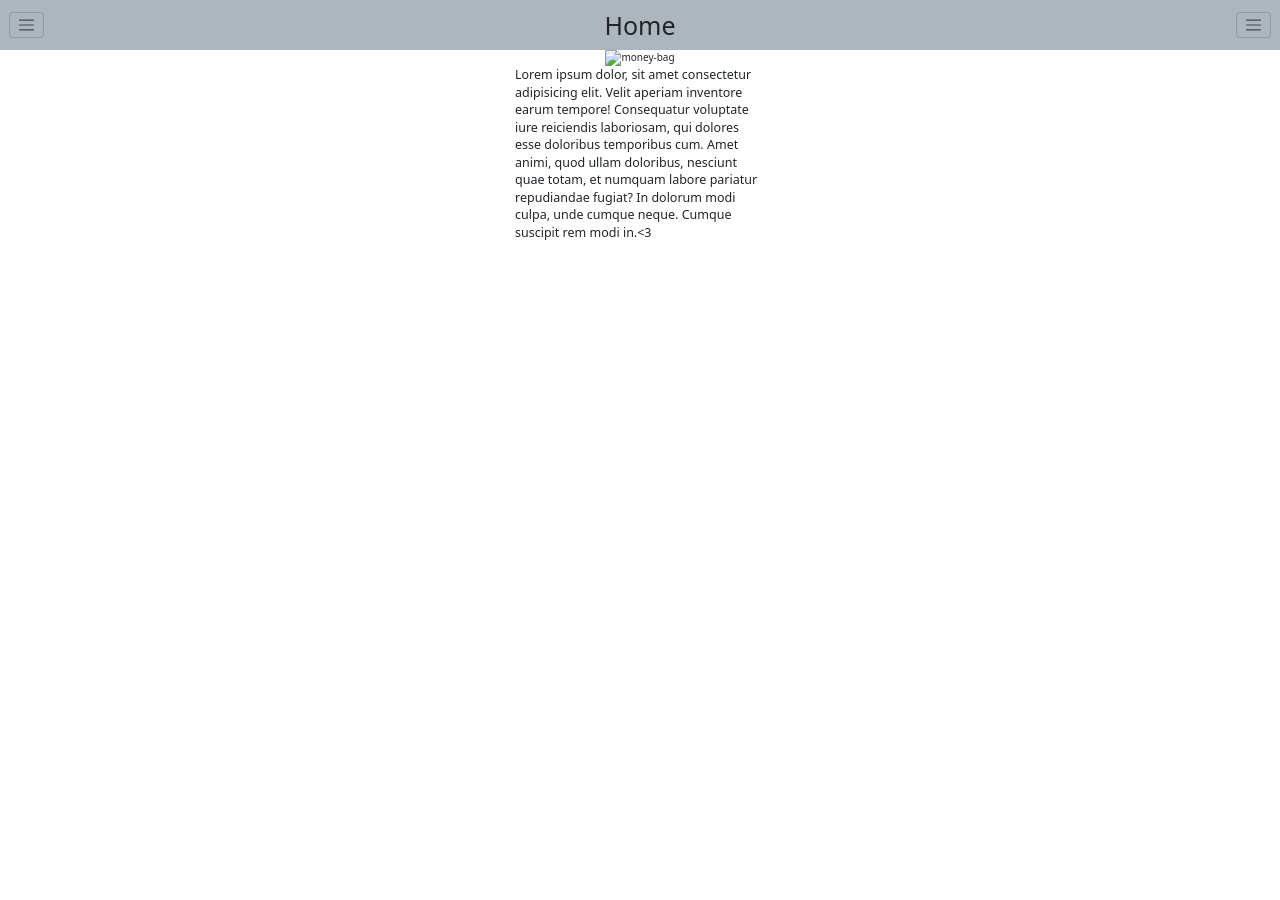
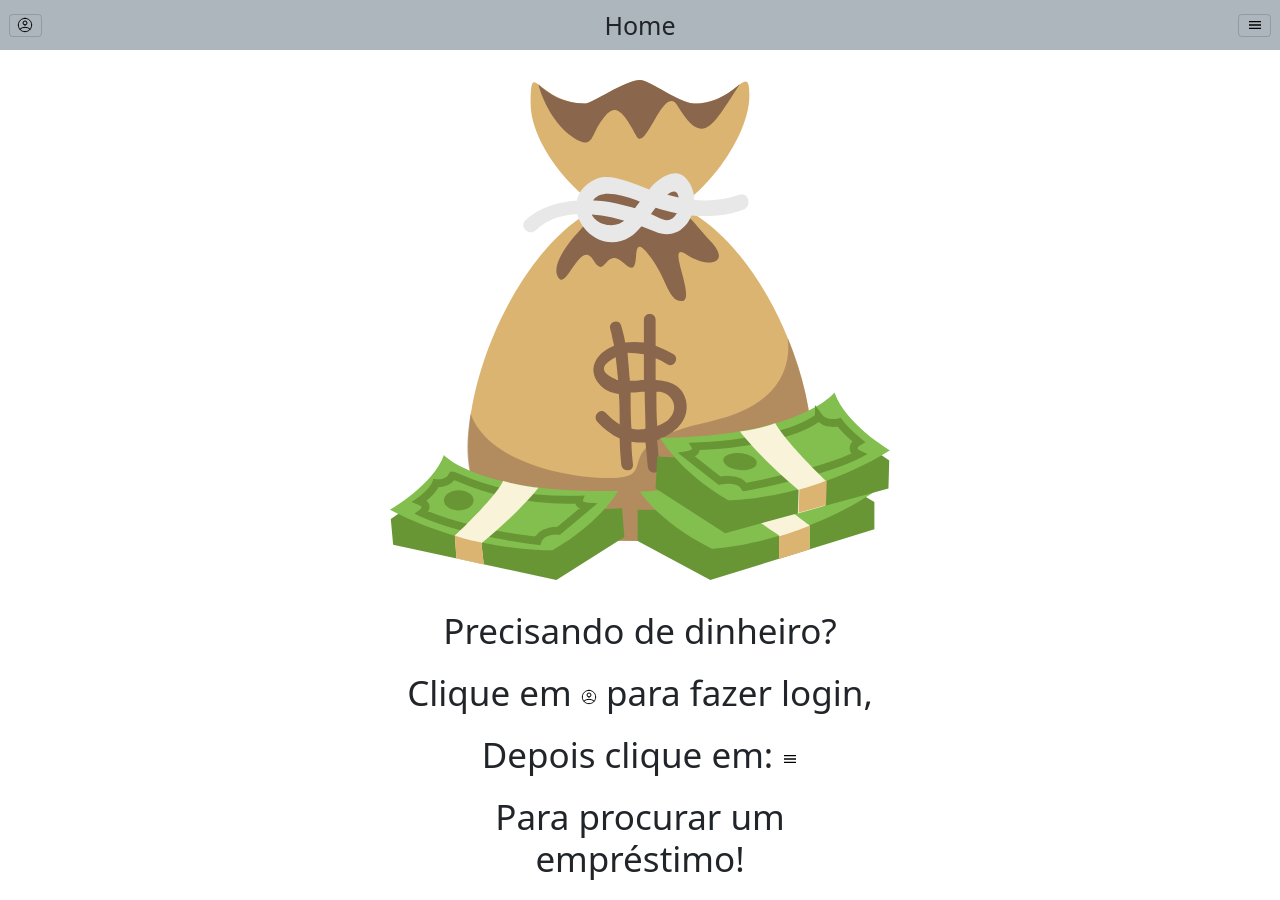
Before and after one commit to VictorManks/front_fintech_fiap, a plain HTML site: page index.html in a window 1280 px wide. Before the commit the page ends 800 px from the top, so only its background shows below. Drawn offline with nearby package versions, Linux system fonts and the light colour scheme.

Commit message:
finished body text,  money bag img and icons

```diff
--- a/assets/css/style.css
+++ b/assets/css/style.css
@@ -6,7 +6,10 @@ header {
     align-items: center;  */
 }
 
-
+.text_body {
+    width: 100%;
+    max-width: 500px;
+}
 
 /* #navbar-toggler_div {
     display: flex;
--- a/index.html
+++ b/index.html
@@ -18,42 +18,15 @@
         <div class="container-fluid">
           <button class="navbar-toggler" type="button" data-bs-toggle="offcanvas" data-bs-target="#offcanvasNavbar"
             aria-controls="offcanvasNavbar" aria-label="Toggle navigation">
-            <span class="navbar-toggler-icon"></span>
+            <img src="assets/icons/profile-circle.svg" alt="icone de pessoa em circulo">
           </button>
           <div class="offcanvas offcanvas-start" tabindex="-1" id="offcanvasNavbar"
             aria-labelledby="offcanvasNavbarLabel">
-            <!-- <div class="offcanvas-header">
-              <h5 class="offcanvas-title" id="offcanvasNavbarLabel">Offcanvas</h5>
+            <div class="offcanvas-header">
+              <h5 class="offcanvas-title" id="offcanvasNavbarLabel">Perfil</h5>
               <button type="button" class="btn-close" data-bs-dismiss="offcanvas" aria-label="Close"></button>
+
             </div>
-            <div class="offcanvas-body">
-              <ul class="navbar-nav justify-content-end flex-grow-1 pe-3">
-                <li class="nav-item">
-                  <a class="nav-link active" aria-current="page" href="#">Home</a>
-                </li>
-                <li class="nav-item">
-                  <a class="nav-link" href="#">Link</a>
-                </li>
-                <li class="nav-item dropdown">
-                  <a class="nav-link dropdown-toggle" href="#" role="button" data-bs-toggle="dropdown"
-                    aria-expanded="false">
-                    Dropdown
-                  </a>
-                  <ul class="dropdown-menu">
-                    <li><a class="dropdown-item" href="#">Action</a></li>
-                    <li><a class="dropdown-item" href="#">Another action</a></li>
-                    <li>
-                      <hr class="dropdown-divider">
-                    </li>
-                    <li><a class="dropdown-item" href="#">Something else here</a></li>
-                  </ul>
-                </li>
-              </ul>
-              <form class="d-flex mt-3" role="search">
-                <input class="form-control me-2" type="search" placeholder="Search" aria-label="Search">
-                <button class="btn btn-outline-success" type="submit">Search</button>
-              </form>
-            </div> -->
           </div>
         </div>
       </nav>
@@ -66,7 +39,7 @@
         <div class="container-fluid">
           <button class="navbar-toggler" type="button" data-bs-toggle="offcanvas" data-bs-target="#offcanvasNavbar2"
             aria-controls="offcanvasNavbar2" aria-label="Toggle navigation">
-            <span class="navbar-toggler-icon"></span>
+            <img src="assets/icons/menu-icon.svg" alt="icone de sanduiche representando menu">
           </button>
           <div class="offcanvas offcanvas-end" tabindex="-1" id="offcanvasNavbar2"
             aria-labelledby="offcanvasNavbarLabel">
@@ -110,14 +83,22 @@
 
   <!-- d-flex align-items-center justify-content-between  -->
   <div class="container-sm d-flex flex-column align-items-center">
-    <div style="max-width: 250px;">
-      <img src="./assets/icons/money-bag.svg" alt="money-bag">
+    <div>
+       <img src="./assets/icons/money-bag.svg" alt="money-bag" class="media-breakpoint-down(sm) text_body my-5">   <!--style="max-width: 250px;" -->
     </div>
-    <div style="max-width: 250px;">
-      <p class="lead">Lorem ipsum dolor, sit amet consectetur adipisicing elit. Velit aperiam inventore earum tempore!
-        Consequatur voluptate iure reiciendis laboriosam, qui dolores esse doloribus temporibus cum. Amet animi, quod ullam
-        doloribus, nesciunt quae totam, et numquam labore pariatur repudiandae fugiat? In dolorum modi culpa, unde cumque
-        neque. Cumque suscipit rem modi in.<3 </p>
+    <div class="text-center">
+      <p class="lead text_body display-4">Precisando de dinheiro?</p>
+      <p class="lead text_body display-4">Clique em <button class="navbar-toggler" type="button" data-bs-toggle="offcanvas" data-bs-target="#offcanvasNavbar"
+        aria-controls="offcanvasNavbar" aria-label="Toggle navigation">
+        <img src="assets/icons/profile-circle.svg" alt="icone de pessoa em circulo">
+      </button> para fazer login,</p>
+      <p class="lead text_body display-4">Depois clique em:           <button class="navbar-toggler" type="button" data-bs-toggle="offcanvas" data-bs-target="#offcanvasNavbar2"
+        aria-controls="offcanvasNavbar2" aria-label="Toggle navigation">
+        <img src="assets/icons/menu-icon.svg" alt="icone de sanduiche representando menu">
+      </button></p>
+      <p class="lead text_body display-4">Para procurar um empréstimo!</p>
+
+
     </div>
   </div>
 
```
Also changed, not shown: assets/icons/menu-icon.svg (added), assets/icons/money-bag.svg (added), assets/icons/profile-circle.svg (added).
